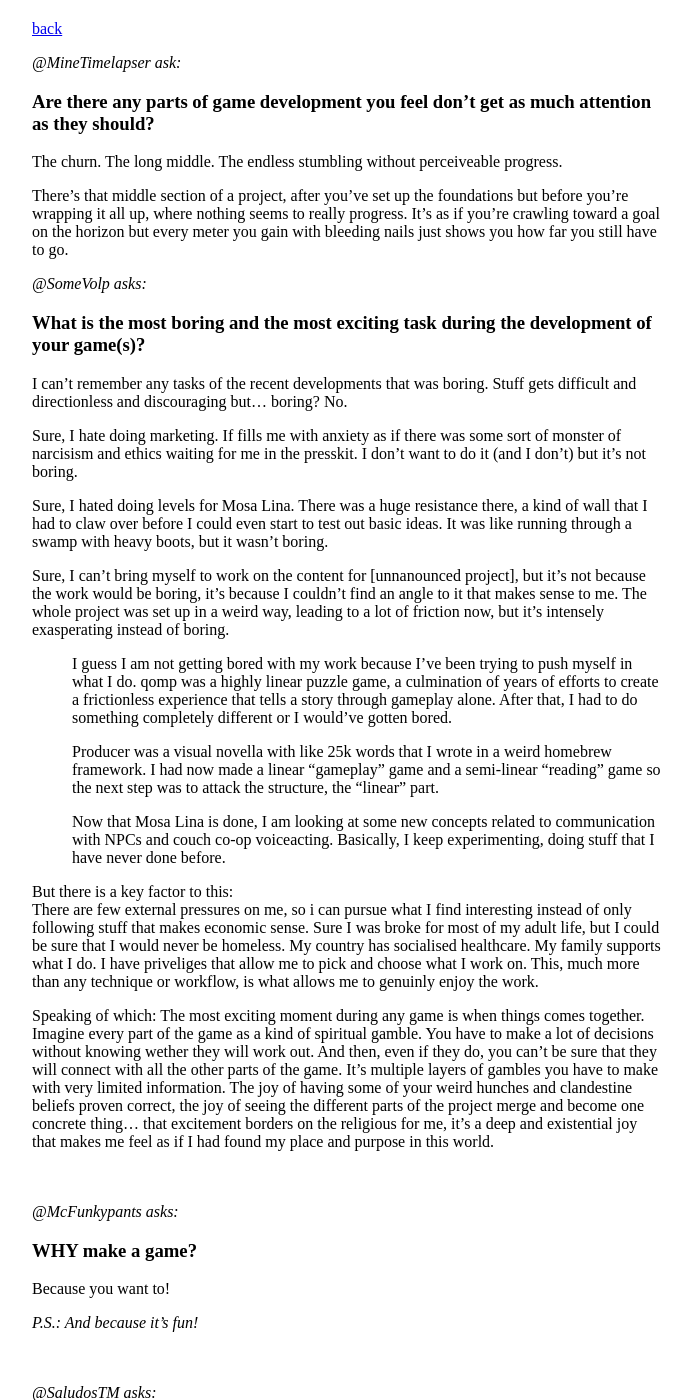
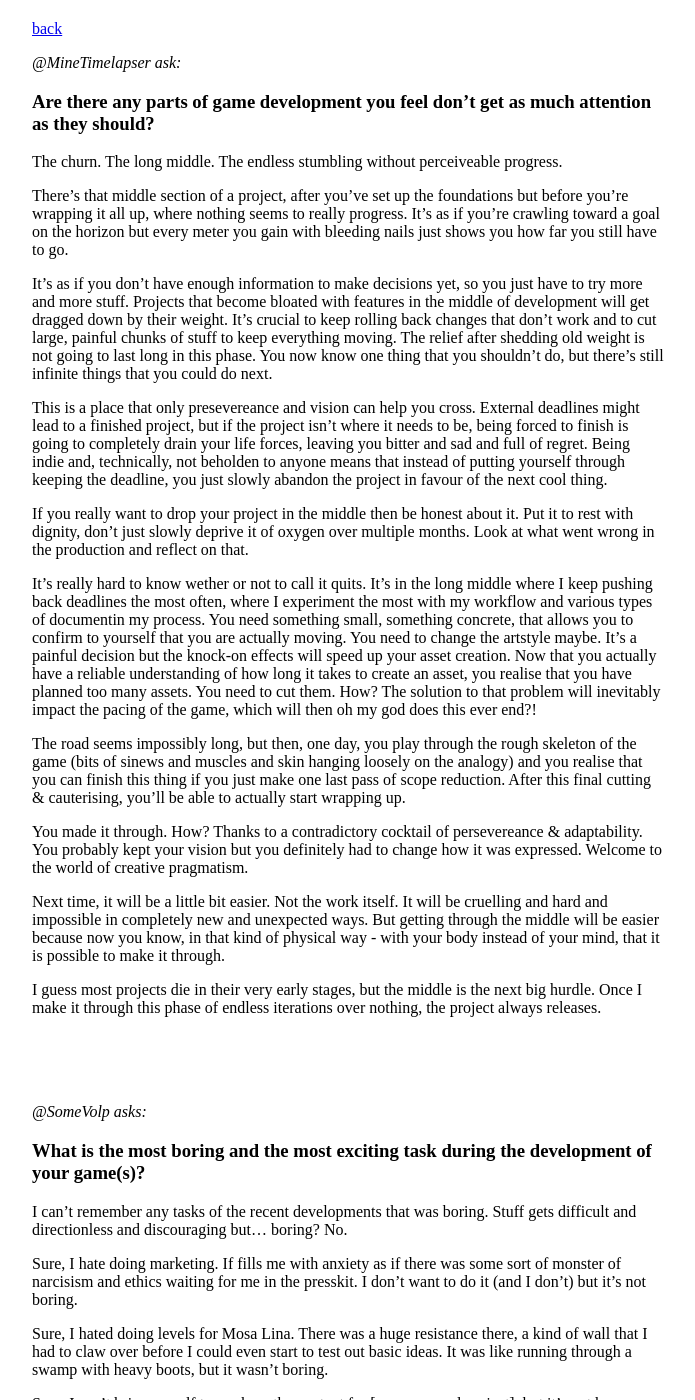
Before and after one commit to stuffedwombat/stuffedwombat.github.io, a Jekyll site: the page built from qa.md, in a window 1280 px wide and 1400 px high. Shown: the whole window, without its empty margins (292-987 px from the left). Built offline with Jekyll 4.4.1, drawn with Linux system fonts in a browser that asks for light colours; our own code applies the rules of GitHub Pages for plain Markdown files; comment, search, counter and statistics services are not loaded.

Commit message:
Update qa.md

```diff
--- a/qa.md
+++ b/qa.md
@@ -6,8 +6,23 @@ The churn. The long middle. The endless stumbling without perceiveable progress.
 
 There's that middle section of a project, after you've set up the foundations but before you're wrapping it all up, where nothing seems to really progress. It's as if you're crawling toward a goal on the horizon but every meter you gain with bleeding nails just shows you how far you still have to go.
 
+It's as if you don't have enough information to make decisions yet, so you just have to try more and more stuff. Projects that become bloated with features in the middle of development will get dragged down by their weight. It's crucial to keep rolling back changes that don't work and to cut large, painful chunks of stuff to keep everything moving. The relief after shedding old weight is not  going to last long in this phase. You now know one thing that you shouldn't do, but there's still infinite things that you could do next.
 
+This is a place that only presevereance and vision can help you cross. External deadlines might lead to a finished project, but if the project isn't where it needs to be,  being forced to finish is going to completely drain your life forces, leaving you bitter and sad and full of regret. Being indie and, technically, not beholden to anyone means that instead of putting yourself through keeping the deadline, you just slowly abandon the project in favour of the next cool thing.
 
+If you really want to drop your project in the middle then be honest about it. Put it to rest with dignity, don't just slowly deprive it of oxygen over multiple months. Look at what went wrong in the production and reflect on that.
+
+It's really hard to know wether or not to call it quits. It's in the long middle where I keep pushing back deadlines the most often, where I experiment the most with my workflow and various types of documentin my process. You need something small, something concrete, that allows you to confirm to yourself that you are actually moving. You need to change the artstyle maybe. It's a painful decision but the knock-on effects will speed up your asset creation. Now that you actually have a reliable understanding of how long it takes to create an asset, you realise that you have planned too many assets. You need to cut them. How? The solution to that problem will inevitably impact the pacing of the game, which will then oh my god does this ever end?!
+
+The road seems impossibly long, but then, one day, you play through the rough skeleton of the game (bits of sinews and muscles and skin hanging loosely on the analogy) and you realise that you can finish this thing if you just make one last pass of scope reduction. After this final cutting & cauterising, you'll be able to actually start wrapping up.
+
+You made it through. How? Thanks to a contradictory cocktail of persevereance & adaptability. You probably kept your vision but you definitely had to change how it was expressed. Welcome to the world of creative pragmatism.
+
+Next time, it will be a little bit easier. Not the work itself. It will be cruelling and hard and impossible in completely new and unexpected ways. But getting through the middle will be easier because now you know, in that kind of physical way - with your body instead of your mind, that it is possible to make it through.
+
+I guess most projects die in their very early stages, but the middle is the next big hurdle. Once I make it through this phase of endless iterations over nothing, the project always releases.
+
+<br><br><br>
 
 
 *@SomeVolp asks:*
```
